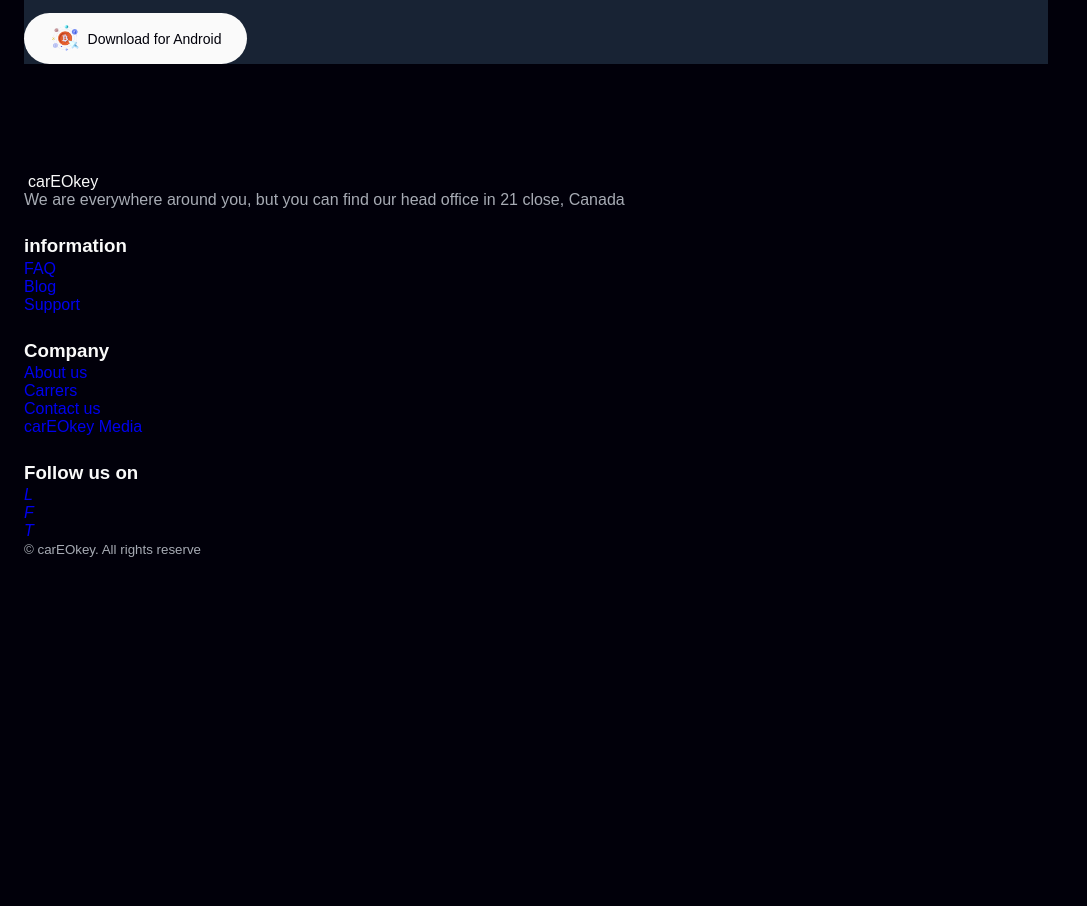
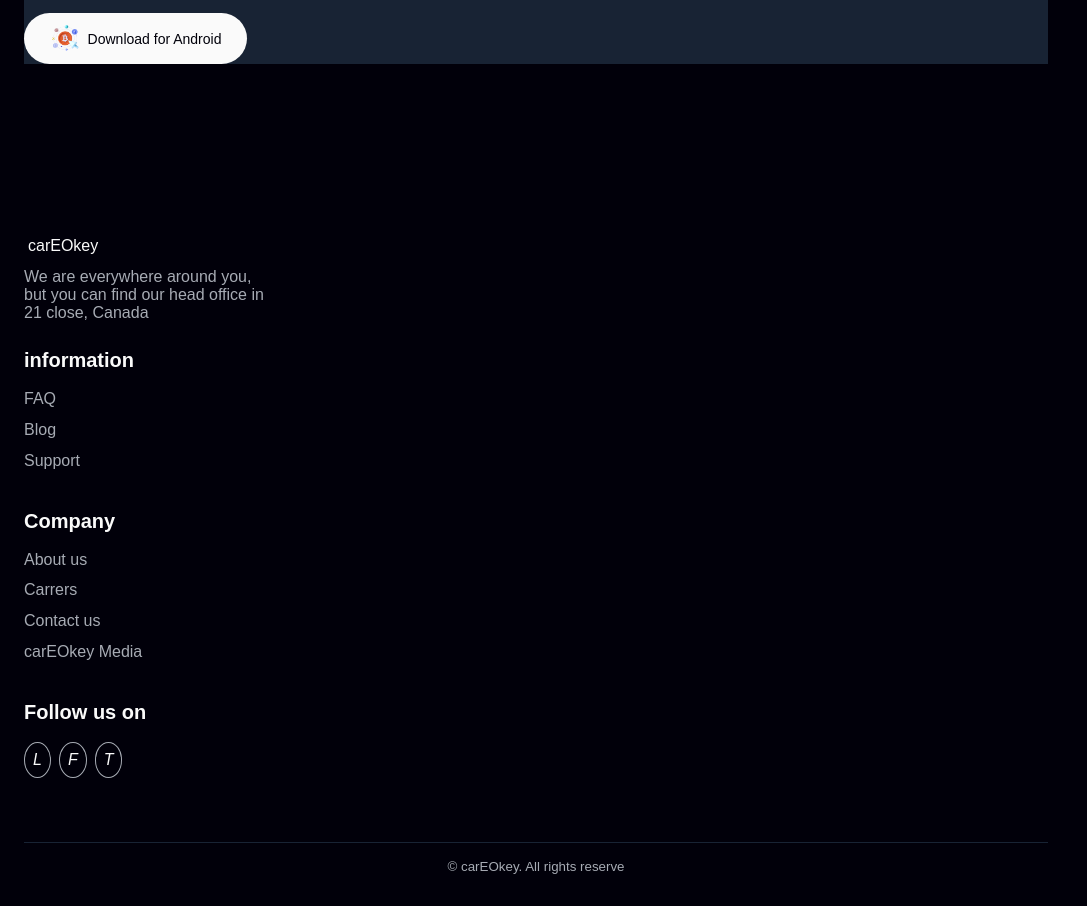
Before and after one commit to olufsenglo/careokeys, a plain HTML site: page index.html in a window 1280 px wide. Shown: the part 7626-8532 px from the top of the page, without its empty margins (0-1087 px from the left). Before the commit the page ends 8216 px from the top, so only its background shows below. Drawn offline with Linux system fonts and the light colour scheme.

Commit message:
Finished footer markup

```diff
--- a/assets/css/style.css
+++ b/assets/css/style.css
@@ -713,3 +713,77 @@ img {
     width: 30px;
     margin-right: 0.5rem;
 }
+
+/* Footer Section */
+.footer {
+    margin-top: 4rem;
+}
+
+.logo-info a {
+    margin-bottom: 0.8rem;
+}
+
+.footer__title {
+    margin-bottom: 1rem;
+    font-size: var(--h3-font-size);
+}
+
+.footer__description {
+    max-width: 250px;
+}
+
+.information ul li a,
+.company ul li a {
+    font-size: var(--normal-font-size);
+    color: var(--text-color);
+    transition: 0.3s;
+    display: inline-block;
+}
+
+.information ul li a:hover,
+.company ul li a:hover {
+    color: var(--first-color);
+    transform: translateX(5px);
+}
+
+.information ul li,
+.company ul li {
+    margin-bottom: 0.8rem;
+}
+
+.socials ul {
+    display: flex;
+    align-items: center;
+}
+
+.socials ul li {
+    margin-right: .5rem;
+}
+
+.socials ul li a i {
+    color: var(--title-color);
+    display: flex;
+    justify-content: center;
+    align-items: center;
+    border: 1px solid var(--text-color);
+    border-radius: 50%;
+    padding: 0.5rem;
+    transition: 0.3s;
+}
+
+.socials ul li a i:hover {
+    background-color: var(--first-color);
+    color: var(--body-color);
+}
+
+.footer-line {
+    width: 100%;
+    height: 1px;
+    background-color: var(--container-color);
+    margin: 4rem 0 1rem;
+}
+
+.copyright small {
+    text-align: center;
+    display: block;
+}
```
